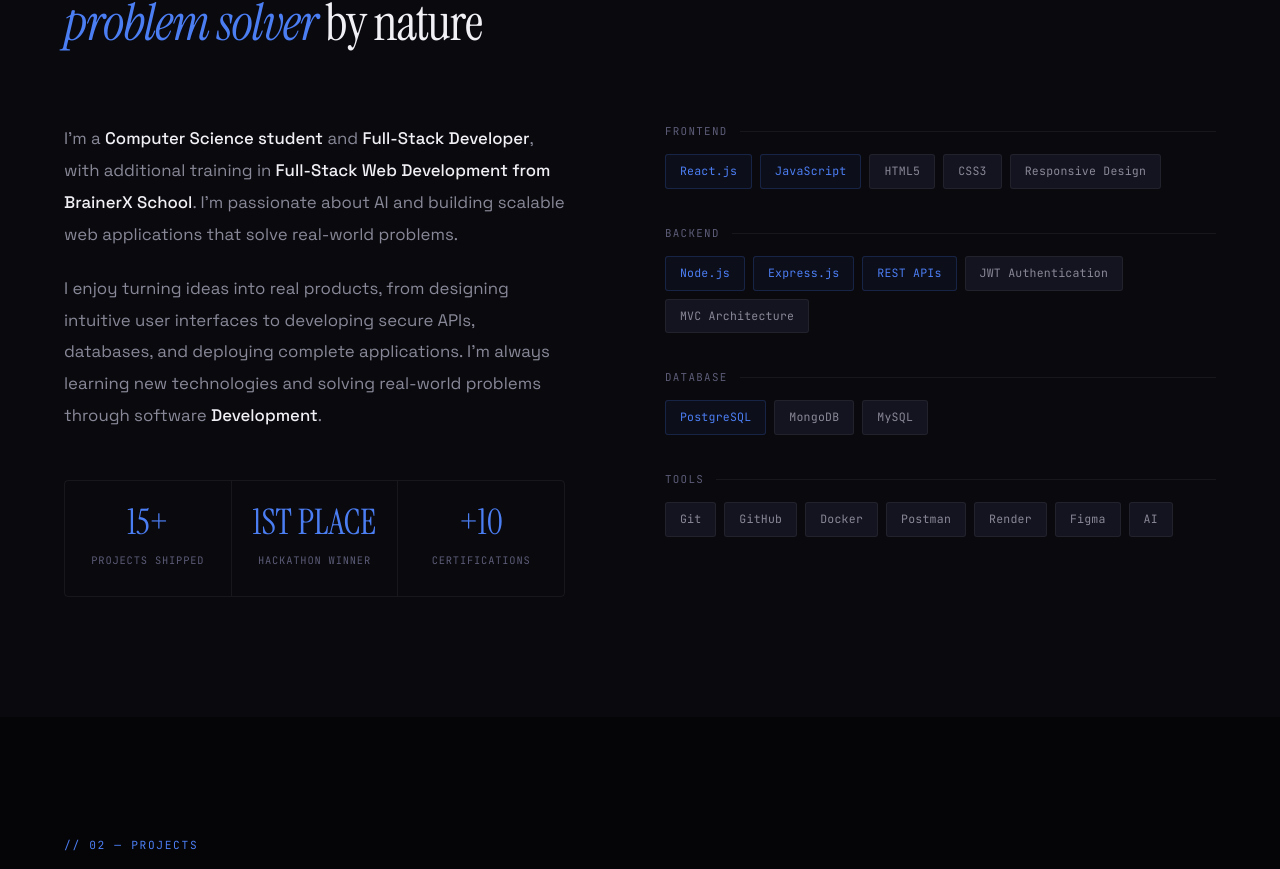
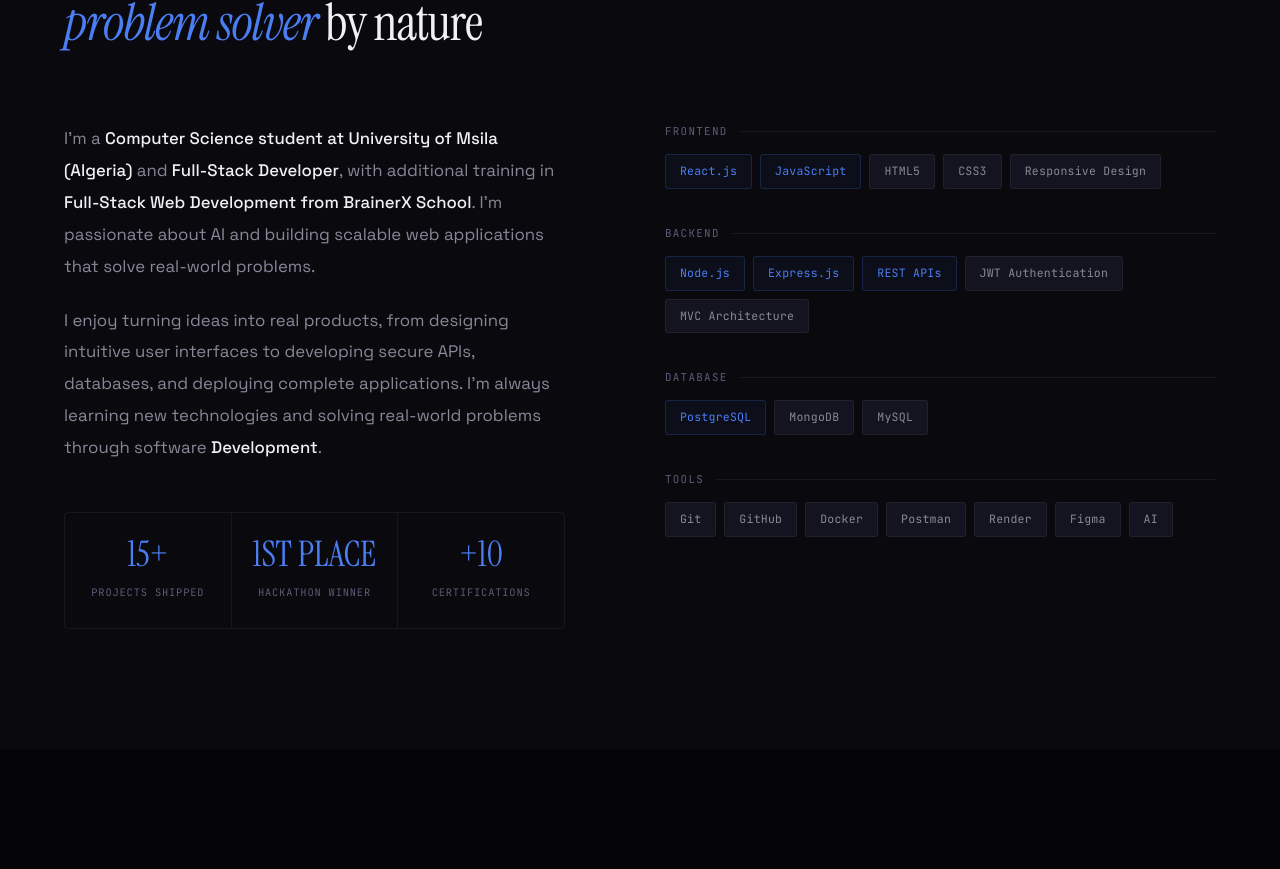
Before and after one commit to Mohammed-Zeghlache/Portfolio_ZMN, a React (Vite) app: page / in a window 1280 px wide. Shown: the part 1060-1929 px from the top of the page. Built offline with nearby package versions, Linux system fonts and the light colour scheme.

Commit message:
Update About.jsx

```diff
--- a/src/components/About.jsx
+++ b/src/components/About.jsx
@@ -11,7 +11,7 @@ function About() {
         <div className="about-left reveal">
           <div className="about-bio">
             <p>
-              I'm a <strong>Computer Science student</strong> and <strong>Full-Stack Developer</strong>, with additional training in <strong>Full-Stack Web Development from BrainerX School</strong>. I'm passionate about AI and building scalable web applications that solve real-world problems.
+              I'm a <strong>Computer Science student at University of Msila (Algeria)</strong> and <strong>Full-Stack Developer</strong>, with additional training in <strong>Full-Stack Web Development from BrainerX School</strong>. I'm passionate about AI and building scalable web applications that solve real-world problems.
             </p>
             <p>I enjoy turning ideas into real products, from designing intuitive user interfaces to developing secure APIs, databases, and deploying complete applications. I'm always learning new technologies and solving real-world problems through software <strong>Development</strong>.</p>
           </div>
```
